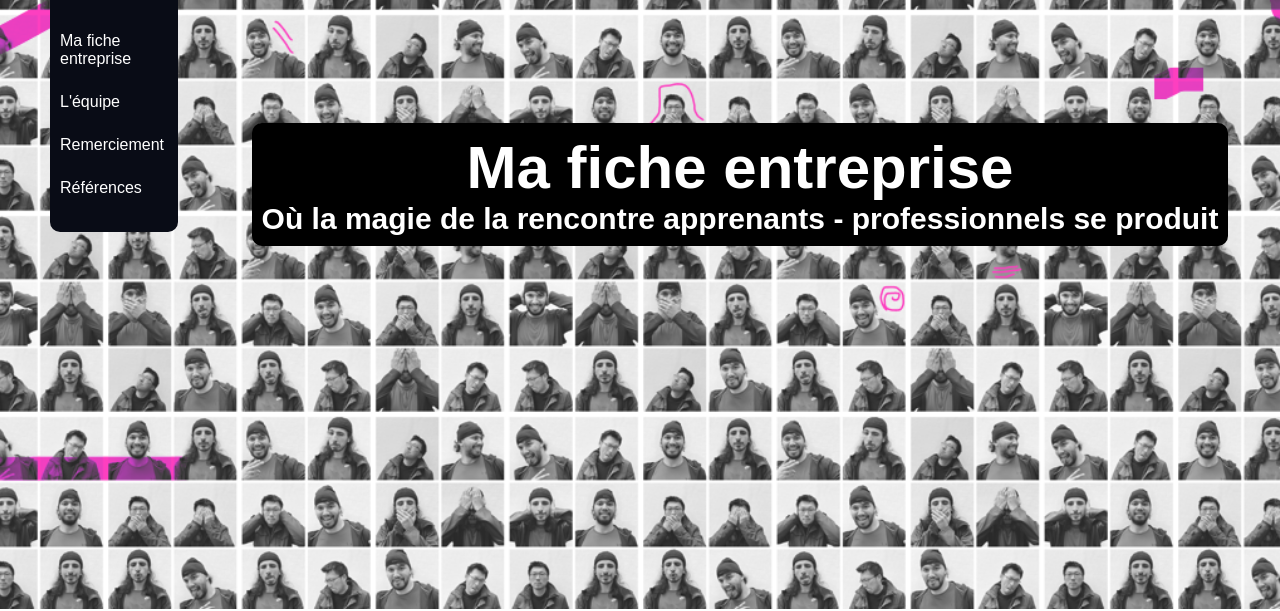
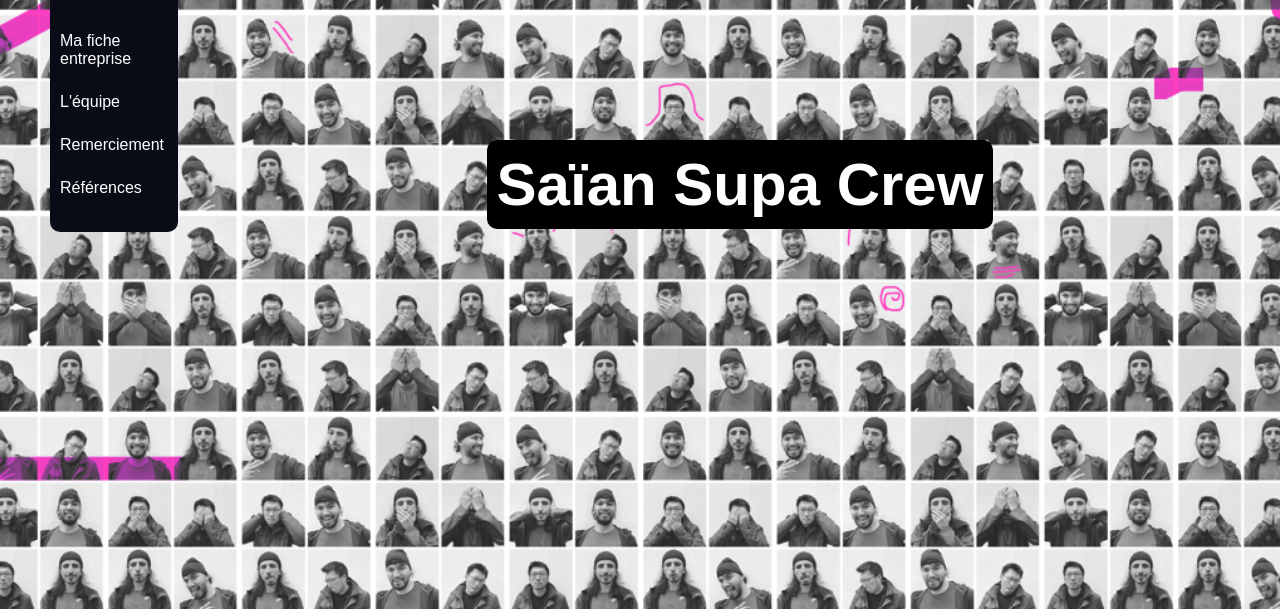
Before and after one commit to VINCENTEO42000/SFI6-V0, a plain HTML site: page equipe.html in a window 1280 px wide. Shown: the part 191-802 px from the top of the page. Drawn offline with nearby package versions, Linux system fonts and the light colour scheme.

Commit message:
finishe?

```diff
--- a/equipe.html
+++ b/equipe.html
@@ -55,8 +55,8 @@
         <section class="section-hero  flex justify-center align-center">
 
             <div class="bgblack">
-                <h1 class="txt-white text-center  size-60">Ma fiche entreprise</h1>
-                <h2 class="txt-white   size-30">Où la magie de la rencontre apprenants - professionnels se produit</h2>
+                <h1 class="txt-white text-center  size-60">Saïan Supa Crew</h1>
+
             </div>
 
         </section>
```
Also changed, not shown: fiche.html (+2 -2 lines), reference.html (+2 -2 lines), remerciement.html (+2 -2 lines).
